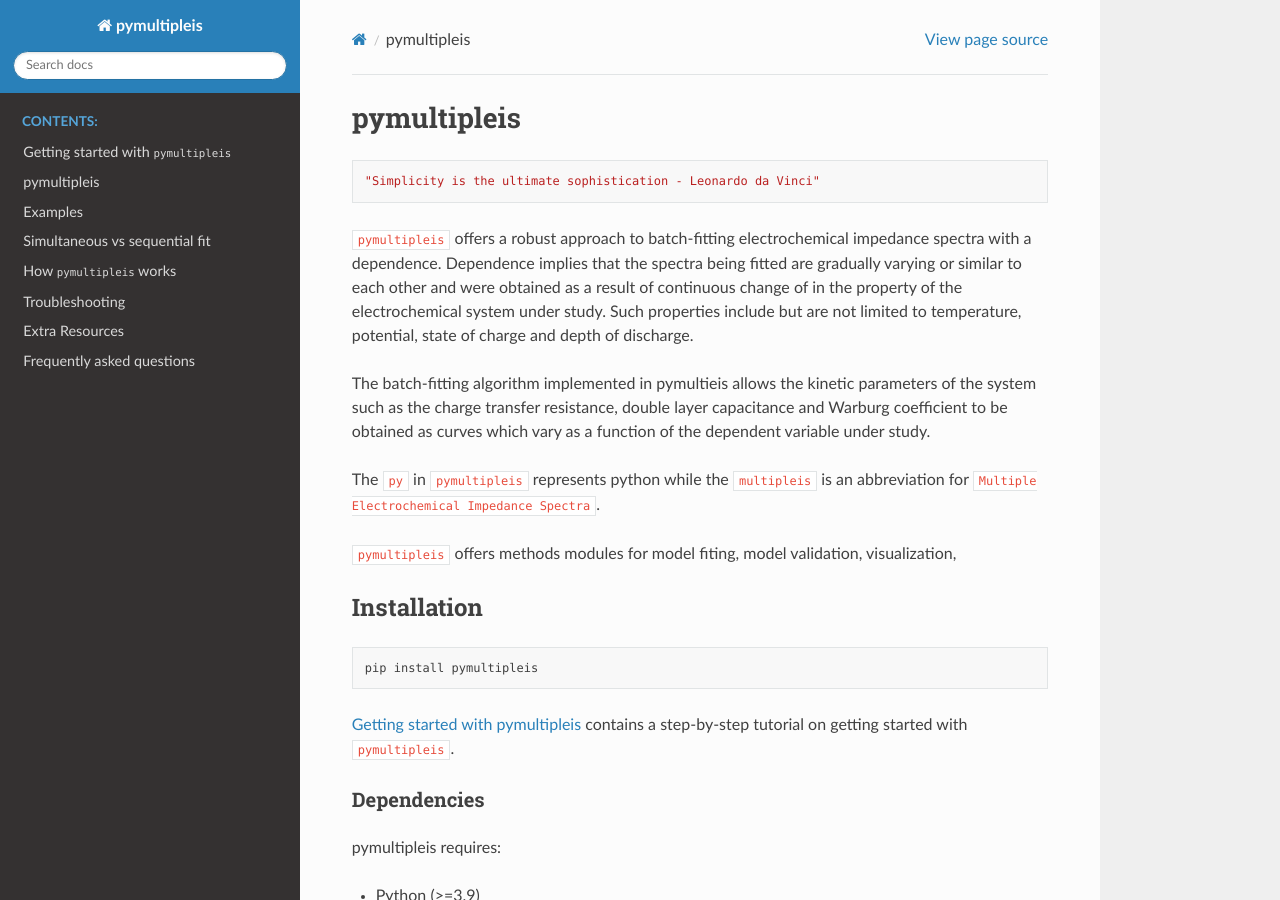
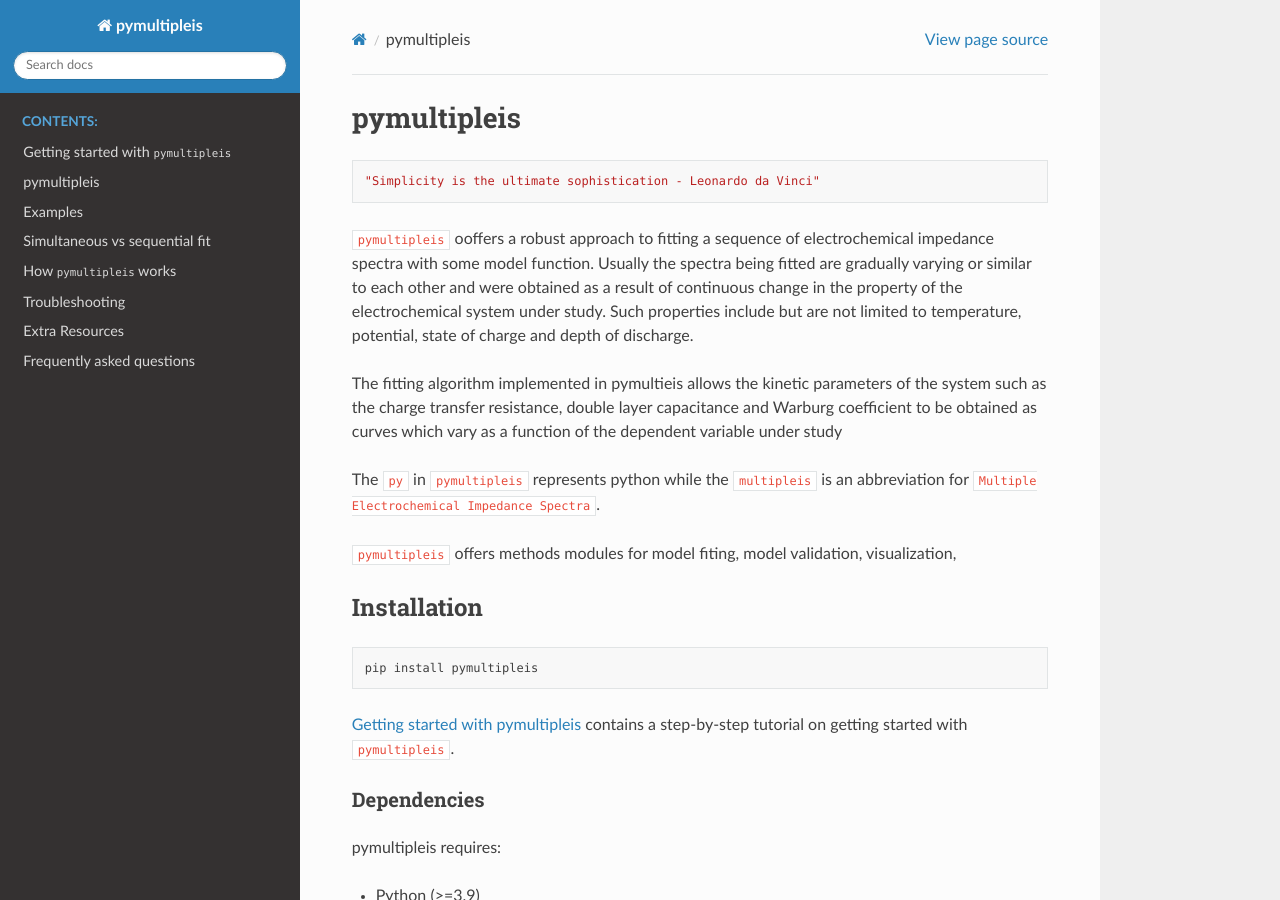
Before and after one commit to richinex/pymultipleis, a Sphinx documentation site: the page built from docs/source/index.rst, in a window 1280 px wide and 900 px high. Built offline with Sphinx 7.4.7 and the Read the Docs theme 2.0.0, drawn with Linux system fonts in a browser that asks for light colours; pages that are not in the unit, such as notebooks, are missing from menus.

Commit message:
Updated docs

```diff
--- a/docs/source/index.rst
+++ b/docs/source/index.rst
@@ -9,14 +9,14 @@ pymultipleis
 
    "Simplicity is the ultimate sophistication - Leonardo da Vinci"
 
-:code:`pymultipleis` offers a robust approach to batch-fitting electrochemical impedance spectra with a dependence.
-Dependence implies that the spectra being fitted are gradually varying or similar to each other
-and were obtained as a result of continuous change of in the property of the electrochemical system under study.
-Such properties include but are not limited to temperature, potential, state of charge and depth of discharge.
+:code:`pymultipleis` ooffers a robust approach to fitting a sequence of electrochemical impedance spectra with some model function.
+Usually the spectra being fitted are gradually varying or similar to each other and were obtained as a result of continuous change
+in the property of the electrochemical system under study. Such properties include but are not limited to temperature, potential,
+state of charge and depth of discharge.
 
-The batch-fitting algorithm implemented in pymultieis allows the kinetic parameters of the system
+The fitting algorithm implemented in pymultieis allows the kinetic parameters of the system
 such as the charge transfer resistance, double layer capacitance and Warburg coefficient to be obtained
-as curves which vary as a function of the dependent variable under study.
+as curves which vary as a function of the dependent variable under study
 
 The ``py`` in ``pymultipleis`` represents python while the ``multipleis`` is an abbreviation for ``Multiple Electrochemical Impedance Spectra``.
 
```
